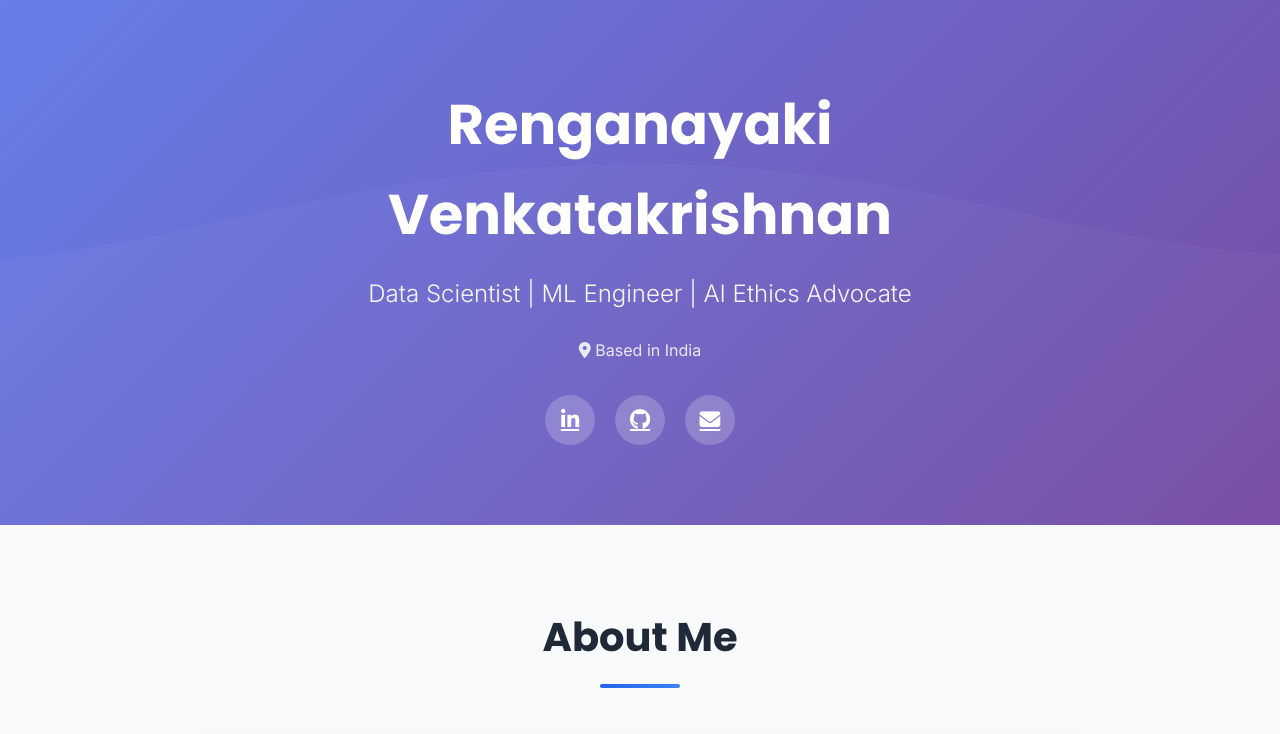
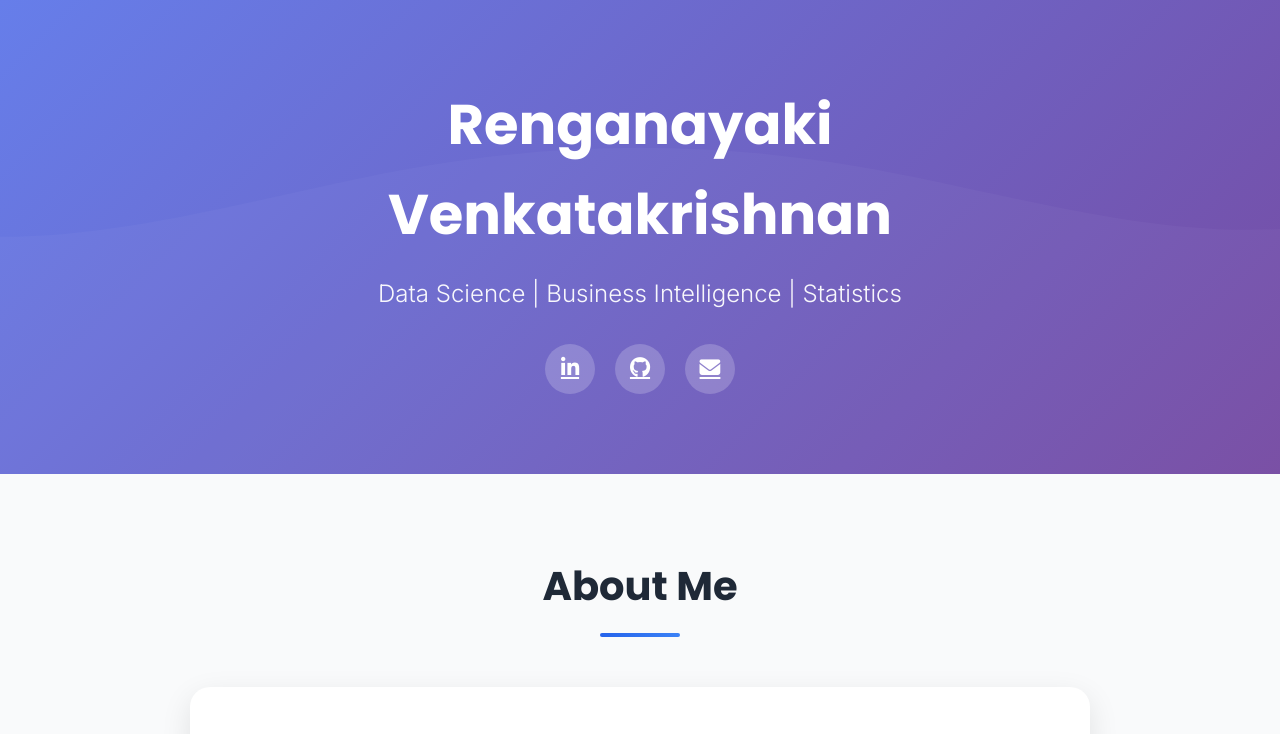
Before and after one commit to rengavk/rengavk.github.io, a plain HTML site: page index.html in a window 1280 px wide. Shown: the top 734 px of the page. Drawn offline with Linux system fonts and the light colour scheme.

Commit message:
Update hero section: Change subtitle and remove location

```diff
--- a/index.html
+++ b/index.html
@@ -394,8 +394,7 @@
     <section class="hero">
         <div class="hero-content">
             <h1>Renganayaki Venkatakrishnan</h1>
-            <p class="subtitle">Data Scientist | ML Engineer | AI Ethics Advocate</p>
-            <p class="location"><i class="fas fa-map-marker-alt"></i> Based in India</p>
+            <p class="subtitle">Data Science | Business Intelligence | Statistics</p>
 
             <div class="social-links">
                 <a href="https://www.linkedin.com/in/renganayaki-venkatakrishnan-349a61186/" target="_blank">
```
